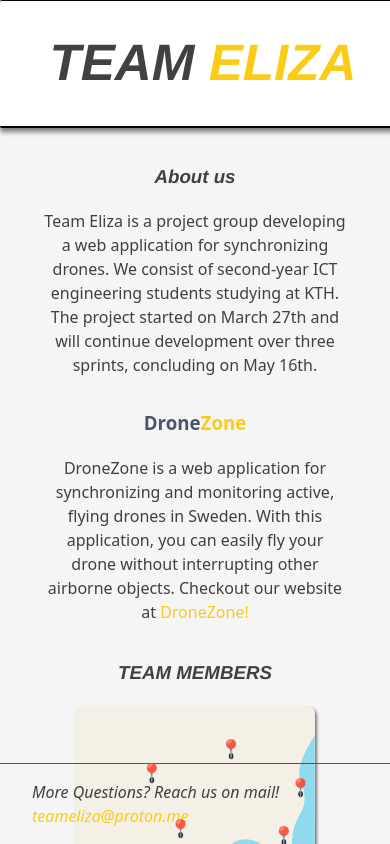
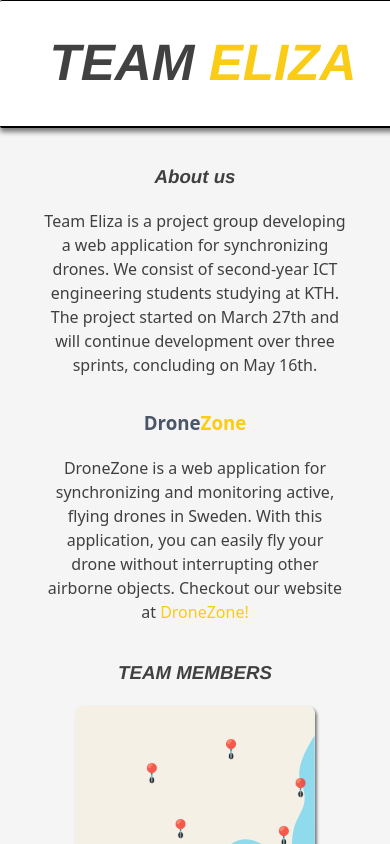
Before and after one commit to surbyxan/TEAM-ELIZA-webpage, a React (Vite) app in the folder elizawebsite/: page / in a window 390 px wide. Shown: the top 844 px of the page. Built offline with nearby package versions, Linux system fonts and the light colour scheme.

Commit message:
fixed footer placement

```diff
--- a/elizawebsite/src/App.css
+++ b/elizawebsite/src/App.css
@@ -124,6 +124,10 @@
     text-align: center;
     width: 100%;
   }
+  .contactinfo{
+    bottom:auto;
+  }
+
 }
 
 @media screen and (max-width: 1085px) {
```
